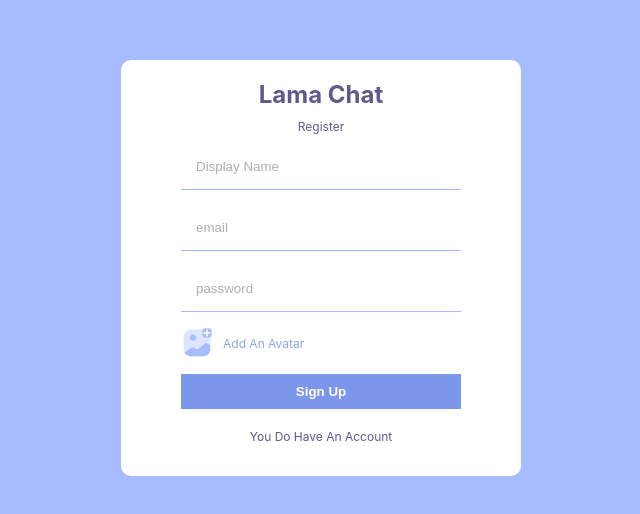
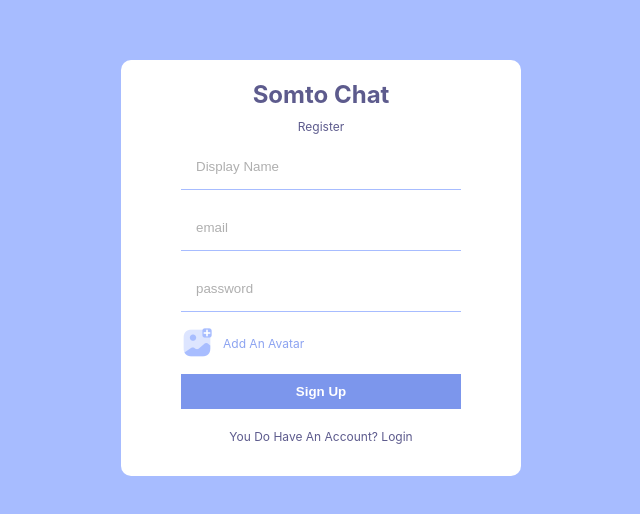
Before and after one commit to Chrstphr9/Chat_App, a React (Create React App) app: page / in a window 1280 px wide. Shown: the part 132-646 px from the top of the page, without its empty margins (319-959 px from the left). Built offline with nearby package versions, Linux system fonts and the light colour scheme.

Commit message:
able to save user

```diff
--- a/src/firebase.js
+++ b/src/firebase.js
@@ -14,4 +14,4 @@ const firebaseConfig = {
 // const app = initializeApp(firebaseConfig);
 
 export const app = initializeApp(firebaseConfig)
-export const auth = getAuth
+export const auth = getAuth()
--- a/src/pages/Register.jsx
+++ b/src/pages/Register.jsx
@@ -17,6 +17,9 @@ createUserWithEmailAndPassword(auth, email, password)
     .then((userCredential) => {
       // Signed in
       const user = userCredential.user;
+
+
+      console.log(user);
       // ...
     })
     .catch((error) => {
@@ -29,9 +32,9 @@ createUserWithEmailAndPassword(auth, email, password)
   return (
     <div className='formContainer'>
         <div className="formWrapper">
-            <span className="logo">Lama Chat</span>
+            <span className="logo">Somto Chat</span>
             <span className="title">Register</span>
-            <form onSubmit={handleSubmit }>
+            <form onSubmit={handleSubmit}>
                 <input type="text" placeholder='Display Name' />
                 <input type="email" placeholder='email'/>
                 <input type="password" placeholder='password'/>
@@ -42,7 +45,7 @@ createUserWithEmailAndPassword(auth, email, password)
                 </label>
                 <button>Sign Up</button>
             </form>
-            <p>You Do Have An Account</p>
+            <p>You Do Have An Account? Login</p>
         </div>
     </div>
   )
```
Lines whose indentation alone changed are shown as unchanged.
